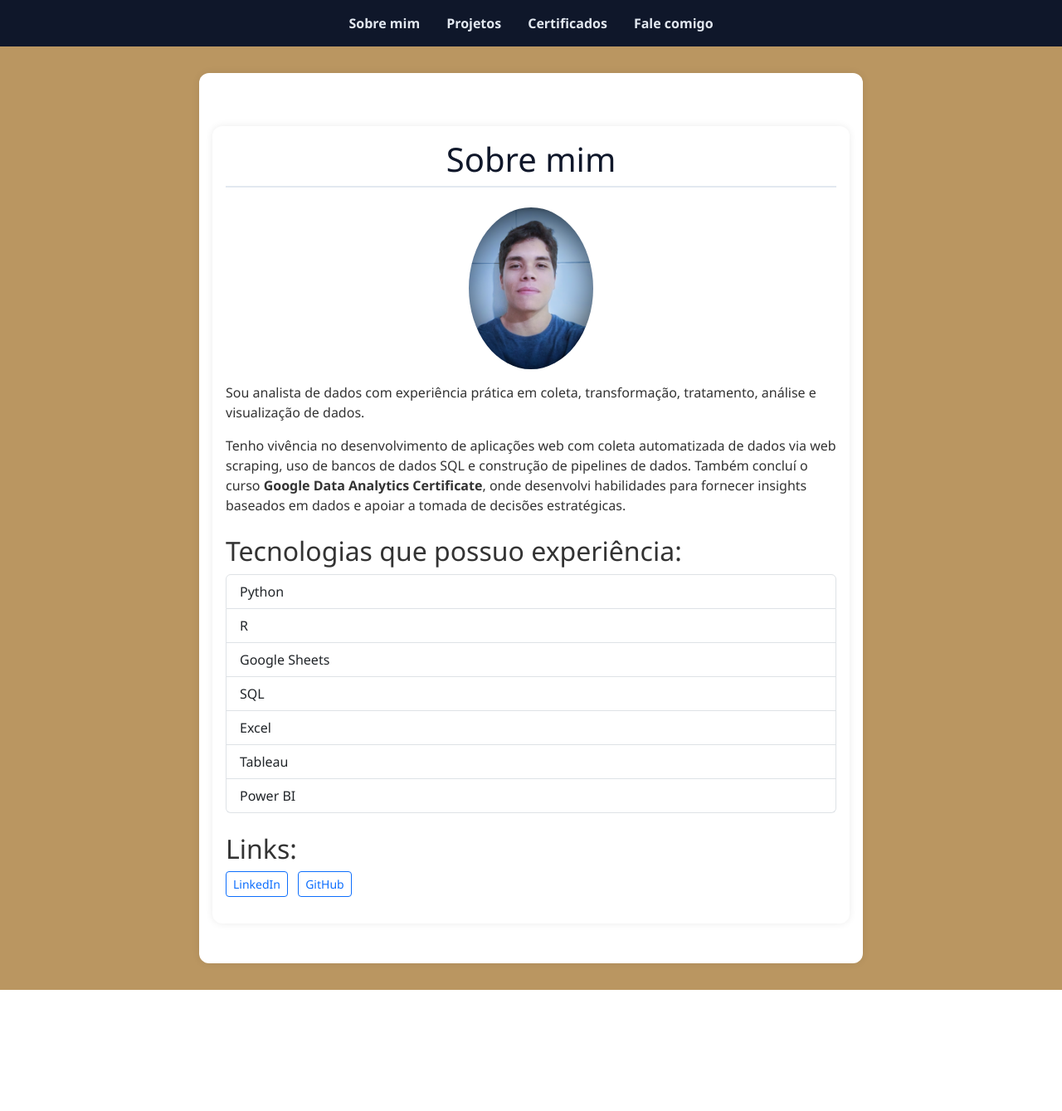
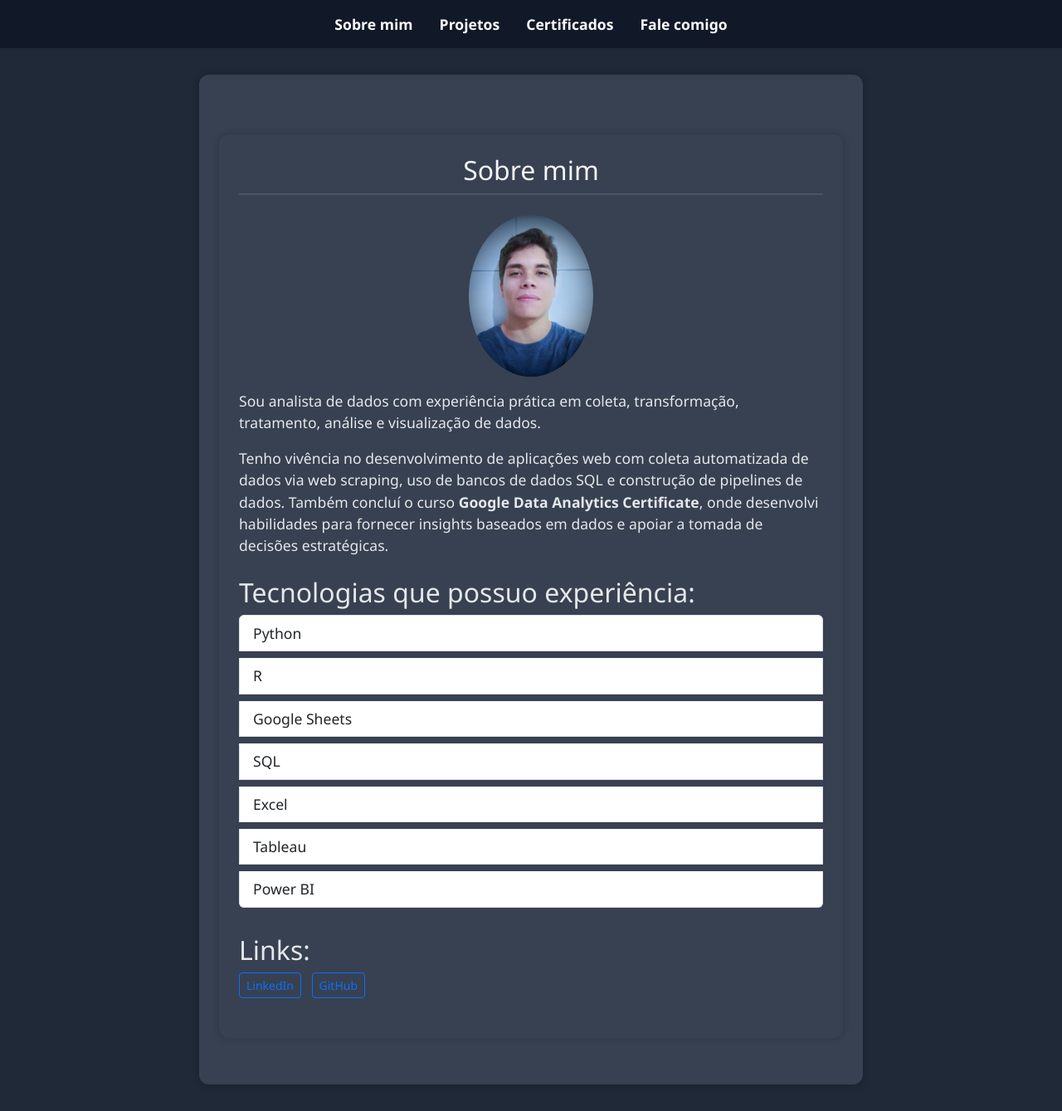
Before and after one commit to alvarojpr/portfolio, a Django app: page / in a window 1280 px wide. Shown: the whole page at 83% size. Before the commit the page ends 1193 px from the top, so only its background shows below. Run offline with Django 5.2, Linux system fonts and the light colour scheme.

Commit message:
Update style.css

```diff
--- a/core/static/core/css/style.css
+++ b/core/static/core/css/style.css
@@ -1,57 +1,119 @@
+/* Base */
 body {
     font-family: 'Segoe UI', Tahoma, Geneva, Verdana, sans-serif;
-    background-color: #ba9661;
-    color: #333;
+    background-color: #1f2937; /* cinza escuro */
+    color: #e5e7eb; /* texto claro */
     margin: 0;
     padding: 0;
+    font-size: 1.1rem;
 }
 
+/* Navegação */
 nav {
-    background-color: #0f172a;
+    background-color: #111827;
     padding: 1rem;
     display: flex;
     justify-content: center;
     gap: 2rem;
+    flex-wrap: wrap;
 }
 
 nav a {
-    color: #e2e8f0;
+    color: #f9fafb;
     text-decoration: none;
     font-weight: bold;
+    font-size: 1.1rem;
 }
 
 nav a:hover {
-    color: #38bdf8;
+    color: #60a5fa;
 }
 
+/* Container de conteúdo */
 .container {
     max-width: 800px;
     margin: 2rem auto;
-    padding: 1rem;
-    background-color: white;
+    padding: 1.5rem;
+    background-color: #374151; /* fundo acinzentado */
     border-radius: 12px;
-    box-shadow: 0 0 10px rgba(0,0,0,0.08);
+    box-shadow: 0 0 10px rgba(0,0,0,0.2);
 }
 
 h1 {
-    border-bottom: 2px solid #e2e8f0;
+    border-bottom: 2px solid #4b5563;
     padding-bottom: 0.5rem;
-    color: #0f172a;
+    color: #f3f4f6;
+    font-size: 2rem;
+    margin-top: 0;
 }
 
 ul {
-    padding-left: 1rem;
+    padding-left: 1.5rem;
 }
 
+li {
+    margin-bottom: 0.5rem;
+}
+
+/* Botão */
 button {
-    background-color: #0f172a;
-    color: white;
-    padding: 0.5rem 1rem;
+    background-color: #2563eb;
+    color: #f9fafb;
+    padding: 0.6rem 1.2rem;
     border: none;
     border-radius: 8px;
     cursor: pointer;
+    font-size: 1rem;
 }
 
 button:hover {
-    background-color: #1e293b;
+    background-color: #1d4ed8;
 }
+
+/* Mensagem de sucesso */
+.mensagem-sucesso {
+    background-color: #10b981;
+    color: #e0fdf4;
+    padding: 0.75rem;
+    border-radius: 8px;
+    margin-bottom: 1rem;
+    font-weight: bold;
+    text-align: center;
+}
+
+/* Responsividade para telas pequenas */
+@media (max-width: 600px) {
+    nav {
+        flex-direction: column;
+        align-items: center;
+        gap: 1rem;
+    }
+
+    .container {
+        margin: 1rem;
+        padding: 1rem;
+    }
+
+    h1 {
+        font-size: 1.5rem;
+    }
+
+    body {
+        font-size: 1rem;
+    }
+
+    button {
+        width: 100%;
+        padding: 0.75rem;
+        font-size: 1rem;
+    }
+
+    ul {
+        padding-left: 1.5rem;
+    }
+
+    img {
+        max-width: 100%;
+        height: auto;
+    }
+}
```
